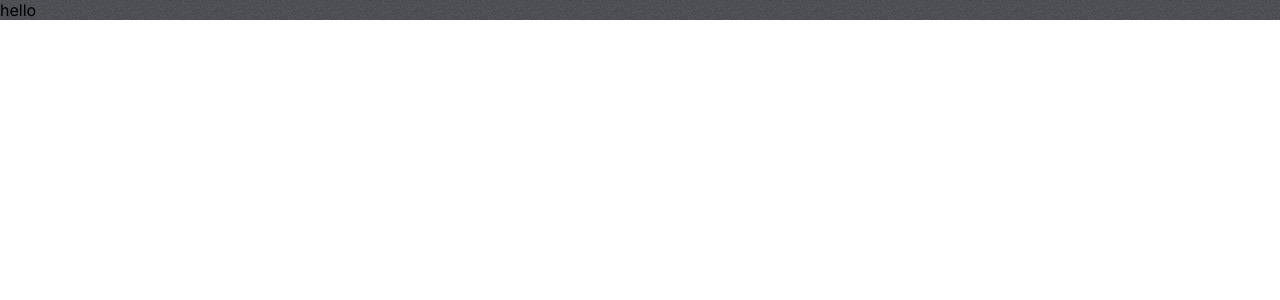
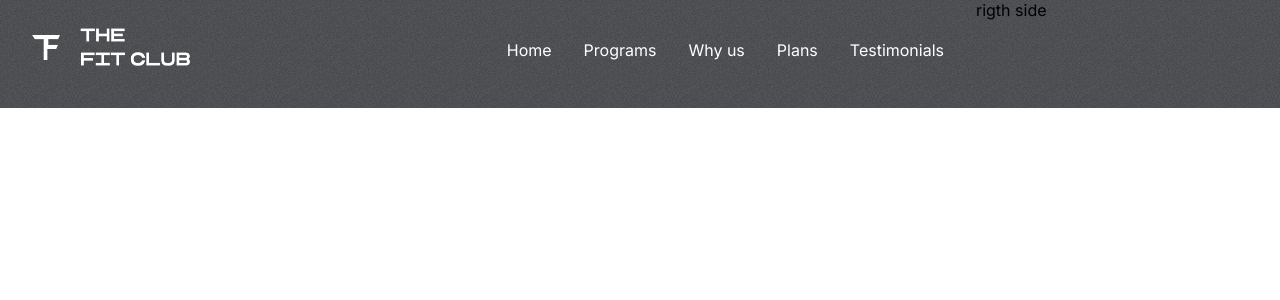
Before and after one commit to Edwin574/Gym-website, a React (Create React App) app: page / in a window 1280 px wide. Shown: the top 300 px of the page. Built offline with nearby package versions, Linux system fonts and the light colour scheme.

Commit message:
fixing navbar

```diff
--- /dev/null
+++ b/src/components/Header/Header.css
@@ -0,0 +1,16 @@
+.header{
+    display: flex;
+    justify-content: space-between;
+}
+
+.logo{
+    width: 10rem;
+    height: 3rem;
+}
+
+.header-menu{
+    list-style: none;
+    display: flex;
+    gap:2rem;
+    color: white;
+}
--- /dev/null
+++ b/src/components/Header/Header.js
@@ -0,0 +1,20 @@
+import React from "react";
+import "./Header.css";
+import Logo from "../../assets/logo.png";
+
+function Header() {
+  return (
+    <div className="header">
+      <img src={Logo} alt="" className="logo" />
+      <ul className="header-menu">
+        <li>Home</li>
+        <li>Programs</li>
+        <li>Why us</li>
+        <li>Plans</li>
+        <li>Testimonials</li>
+      </ul>
+    </div>
+  );
+}
+
+export default Header;
--- a/src/components/Hero/Hero.css
+++ b/src/components/Hero/Hero.css
@@ -0,0 +1,13 @@
+.hero{
+    display: flex;
+    justify-content: space-between;
+}
+
+.left-h{
+    padding: 2rem;
+    padding-top: 1.5rem;
+    flex:3;
+}
+.right-h{
+    flex:1;
+}
--- a/src/components/Hero/Hero.js
+++ b/src/components/Hero/Hero.js
@@ -1,14 +1,15 @@
-import React from 'react'
+import React from "react";
+import Header from "../Header/Header";
 
-import './Hero.css'
+import "./Hero.css";
 
-const Hero=()=>{
-    return(
-        <div className='hero'>
-hello
-        </div>
-    )
-}
+const Hero = () => {
+  return <div className="hero">
+  <div className="left-h">
+  <Header/>
+  </div>
+  <div className="right-h">rigth side</div>
+  </div>;
+};
 
-
-export default Hero
+export default Hero;
```
